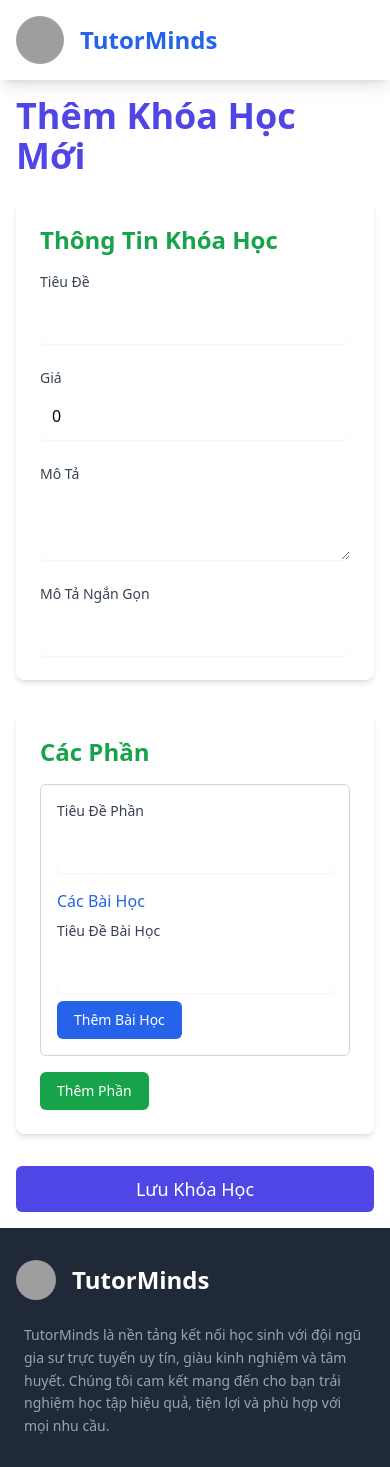
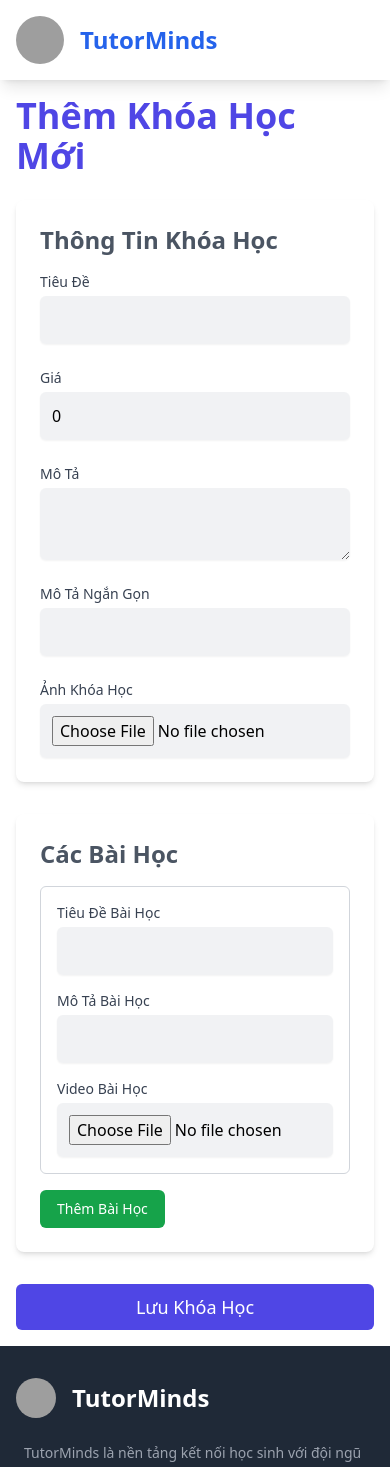
Before and after one commit to phantomthiefkid/EXE201-TutorMinds, a React (Create React App) app: page /addcourse in a window 390 px wide. Shown: the top 1467 px of the page. Built offline with nearby package versions, Linux system fonts and the light colour scheme; no server answers; grey boxes are pictures that could not be loaded.

Commit message:
add lesson upload

```diff
--- a/src/components/CourseManagement/AddCourse.js
+++ b/src/components/CourseManagement/AddCourse.js
@@ -12,7 +12,11 @@ const AddCourse = () => {
     simpleDescription: "",
     tutorId: 0,
     price: 0,
+    img: "", // Thêm field img
+    lessons: []
   });
+
+  const [lessons, setLessons] = useState([{ title: "", description: "", url: "" }]);
 
   useEffect(() => {
     axios.get(`https://fams-management.tech/api/users/${emailToken}`, {
@@ -29,69 +33,98 @@ const AddCourse = () => {
       .catch(error => console.error('Lỗi khi lấy thông tin hồ sơ người dùng:', error));
   }, [token, emailToken]);
 
-
-
-
-
-  const [sections, setSections] = useState([{ title: "", lessons: [{ title: "" }] }]);
-
   const handleCourseChange = (e) => {
     const { name, value } = e.target;
     setCourse({ ...course, [name]: value });
   };
 
-  const handleSectionChange = (index, e) => {
+  const handleLessonChange = (index, e) => {
     const { name, value } = e.target;
-    const newSections = [...sections];
-    newSections[index][name] = value;
-    setSections(newSections);
+    const newLessons = [...lessons];
+    newLessons[index][name] = value;
+    setLessons(newLessons);
   };
 
-  const handleLessonChange = (sectionIndex, lessonIndex, e) => {
-    const { name, value } = e.target;
-    const newSections = [...sections];
-    newSections[sectionIndex].lessons[lessonIndex][name] = value;
-    setSections(newSections);
+  const addLesson = () => {
+    setLessons([...lessons, { title: "", description: "", url: "" }]);
   };
 
-  const addSection = () => {
-    setSections([...sections, { title: "", lessons: [{ title: "" }] }]);
+  const handleCourseImageUpload = async (e) => {
+    const file = e.target.files[0];
+    const formData = new FormData();
+    formData.append("image", file);
+
+    try {
+      const response = await axios.post("https://fams-management.tech/upload", formData, {
+        headers: {
+          'Authorization': `Bearer ${token}`,
+          'Content-Type': 'multipart/form-data'
+        }
+      });
+      setCourse({ ...course, img: response.data.url });
+    } catch (error) {
+      console.error("Error uploading image:", error);
+    }
   };
 
-  const addLesson = (sectionIndex) => {
-    const newSections = [...sections];
-    newSections[sectionIndex].lessons.push({ title: "" });
-    setSections(newSections);
+  const handleLessonVideoUpload = async (index, e) => {
+    const file = e.target.files[0];
+    const formData = new FormData();
+    formData.append("video", file);
+
+    try {
+      const response = await axios.post("https://fams-management.tech/upload", formData, {
+        headers: {
+          'Authorization': `Bearer ${token}`,
+          'Content-Type': 'multipart/form-data'
+        }
+      });
+      const newLessons = [...lessons];
+      newLessons[index].url = response.data.url;
+      setLessons(newLessons);
+    } catch (error) {
+      console.error("Error uploading video:", error);
+    }
   };
 
   const handleSubmit = async (e) => {
     e.preventDefault();
     try {
-      // Dùng template string để tạo URL có các thông tin của course
-      const url = `https://fams-management.tech/course?id=${course.id}&title=${encodeURIComponent(course.title)}&description=${encodeURIComponent(course.description)}&simpleDescription=${encodeURIComponent(course.simpleDescription)}&tutorId=${course.tutorId}&price=${course.price}`;
+      // Tạo URL cho course
+      const url = `https://fams-management.tech/course?id=${course.id}&title=${encodeURIComponent(course.title)}&description=${encodeURIComponent(course.description)}&simpleDescription=${encodeURIComponent(course.simpleDescription)}&tutorId=${course.tutorId}&price=${course.price}&img=${encodeURIComponent(course.img)}`;
 
-      // Gửi request POST với URL được tạo
-      await axios.post(url, {}, {
+      // Gửi request POST để thêm course
+      const courseResponse = await axios.post(url, {}, {
         headers: {
           'Authorization': `Bearer ${token}`
         }
       });
 
-      console.log("Course added successfully!", course);
+      const courseId = courseResponse.data.id;
+
+      // Gửi từng request POST để thêm các lesson
+      for (let lesson of lessons) {
+        await axios.post(`https://fams-management.tech/api/lesson/${courseId}`, [lesson], {
+          headers: {
+            'Authorization': `Bearer ${token}`
+          }
+        });
+      }
+
+      console.log("Course and lessons added successfully!");
       // Redirect to /courselist
       window.location.href = '/courselist';
     } catch (error) {
-      console.error("Error adding course:", error);
+      console.error("Error adding course and lessons:", error);
     }
   };
-
 
   return (
     <div className="container mx-auto p-4 max-w-4xl">
       <h2 className="text-4xl font-bold mb-6 text-indigo-600">Thêm Khóa Học Mới</h2>
       <form onSubmit={handleSubmit} className="space-y-8">
         <div className="bg-white p-6 rounded-lg shadow-md">
-          <h3 className="text-2xl font-semibold mb-4 text-green-600">Thông Tin Khóa Học</h3>
+          <h3 className="text-2xl font-semibold mb-4 text-gray-600">Thông Tin Khóa Học</h3>
           <div className="grid grid-cols-1 gap-6 sm:grid-cols-2">
             <div>
               <label className="block text-sm font-medium text-gray-700">Tiêu Đề</label>
@@ -100,7 +133,7 @@ const AddCourse = () => {
                 name="title"
                 value={course.title}
                 onChange={handleCourseChange}
-                className="mt-1 block w-full p-3 border-gray-300 rounded-md shadow-sm focus:ring-indigo-500 focus:border-indigo-500 sm:text-lg"
+                className="mt-1 block w-full p-3 border-gray-300 rounded-md shadow-sm focus:ring-indigo-500 focus:border-indigo-500 sm:text-lg bg-gray-300 bg-opacity-30"
               />
             </div>
             <div>
@@ -110,7 +143,7 @@ const AddCourse = () => {
                 name="price"
                 value={course.price}
                 onChange={handleCourseChange}
-                className="mt-1 block w-full p-3 border-gray-300 rounded-md shadow-sm focus:ring-indigo-500 focus:border-indigo-500 sm:text-lg"
+                className="mt-1 block w-full p-3 border-gray-300 rounded-md shadow-sm focus:ring-indigo-500 focus:border-indigo-500 sm:text-lg bg-gray-300 bg-opacity-30"
               />
             </div>
             <div className="sm:col-span-2">
@@ -119,7 +152,7 @@ const AddCourse = () => {
                 name="description"
                 value={course.description}
                 onChange={handleCourseChange}
-                className="mt-1 block w-full p-3 border-gray-300 rounded-md shadow-sm focus:ring-indigo-500 focus:border-indigo-500 sm:text-lg"
+                className="mt-1 block w-full p-3 border-gray-300 rounded-md shadow-sm focus:ring-indigo-500 focus:border-indigo-500 sm:text-lg bg-gray-300 bg-opacity-30"
               ></textarea>
             </div>
             <div className="sm:col-span-2">
@@ -129,56 +162,64 @@ const AddCourse = () => {
                 name="simpleDescription"
                 value={course.simpleDescription}
                 onChange={handleCourseChange}
-                className="mt-1 block w-full p-3 border-gray-300 rounded-md shadow-sm focus:ring-indigo-500 focus:border-indigo-500 sm:text-lg"
+                className="mt-1 block w-full p-3 border-gray-300 rounded-md shadow-sm focus:ring-indigo-500 focus:border-indigo-500 sm:text-lg bg-gray-300 bg-opacity-30"
+              />
+            </div>
+            <div className="sm:col-span-2">
+              <label className="block text-sm font-medium text-gray-700">Ảnh Khóa Học</label>
+              <input
+                type="file"
+                name="img"
+                accept="image/*"
+                onChange={handleCourseImageUpload}
+                className="mt-1 block w-full p-3 border-gray-300 rounded-md shadow-sm focus:ring-indigo-500 focus:border-indigo-500 sm:text-lg bg-gray-300 bg-opacity-30"
               />
             </div>
           </div>
         </div>
 
         <div className="bg-white p-6 rounded-lg shadow-md">
-          <h3 className="text-2xl font-semibold mb-4 text-green-600">Các Phần</h3>
-          {sections.map((section, sectionIndex) => (
-            <div key={sectionIndex} className="mt-4 p-4 border border-gray-300 rounded-md">
+          <h3 className="text-2xl font-semibold mb-4 text-gray-600">Các Bài Học</h3>
+          {lessons.map((lesson, index) => (
+            <div key={index} className="mt-4 p-4 border border-gray-300 rounded-md">
               <div>
-                <label className="block text-sm font-medium text-gray-700">Tiêu Đề Phần</label>
-                <input
-                  type="text"
-                  name="title"
-                  value={section.title}
-                  onChange={(e) => handleSectionChange(sectionIndex, e)}
-                  className="mt-1 block w-full p-3 border-gray-300 rounded-md shadow-sm focus:ring-indigo-500 focus:border-indigo-500 sm:text-lg"
-                />
-              </div>
-              <div className="mt-4">
-                <h4 className="text-md font-medium text-blue-600">Các Bài Học</h4>
-                {section.lessons.map((lesson, lessonIndex) => (
-                  <div key={lessonIndex} className="mt-2">
                 <label className="block text-sm font-medium text-gray-700">Tiêu Đề Bài Học</label>
                 <input
                   type="text"
                   name="title"
                   value={lesson.title}
-                      onChange={(e) => handleLessonChange(sectionIndex, lessonIndex, e)}
-                      className="mt-1 block w-full p-3 border-gray-300 rounded-md shadow-sm focus:ring-indigo-500 focus:border-indigo-500 sm:text-lg"
+                  onChange={(e) => handleLessonChange(index, e)}
+                  className="mt-1 block w-full p-3 border-gray-300 rounded-md shadow-sm focus:ring-indigo-500 focus:border-indigo-500 sm:text-lg bg-gray-300 bg-opacity-30"
                 />
               </div>
-                ))}
-                <button
-                  type="button"
-                  onClick={() => addLesson(sectionIndex)}
-                  className="mt-2 inline-flex items-center px-4 py-2 border border-transparent text-sm font-medium rounded-md text-white bg-blue-600 hover:bg-blue-700 focus:outline-none focus:ring-2 focus:ring-offset-2 focus:ring-blue-500"
-                >
-                  Thêm Bài Học
-                </button>
+              <div className="mt-4">
+                <label className="block text-sm font-medium text-gray-700">Mô Tả Bài Học</label>
+                <input
+                  type="text"
+                  name="description"
+                  value={lesson.description}
+                  onChange={(e) => handleLessonChange(index, e)}
+                  className="mt-1 block w-full p-3 border-gray-300 rounded-md shadow-sm focus:ring-indigo-500 focus:border-indigo-500 sm:text-lg bg-gray-300 bg-opacity-30"
+                />
+              </div>
+              <div className="mt-4">
+                <label className="block text-sm font-medium text-gray-700">Video Bài Học</label>
+                <input
+                  type="file"
+                  name="url"
+                  accept="video/*"
+                  onChange={(e) => handleLessonVideoUpload(index, e)}
+                  className="mt-1 block w-full p-3 border-gray-300 rounded-md shadow-sm focus:ring-indigo-500 focus:border-indigo-500 sm:text-lg bg-gray-300 bg-opacity-30"
+                />
               </div>
             </div>
           ))}
           <button
             type="button"
-            onClick={addSection}
+            onClick={addLesson}
             className="mt-4 inline-flex items-center px-4 py-2 border border-transparent text-sm font-medium rounded-md text-white bg-green-600 hover:bg-green-700 focus:outline-none focus:ring-2 focus:ring-offset-2 focus:ring-green-500"
           >
-            Thêm Phần
+            Thêm Bài Học
           </button>
         </div>
 
```
Lines whose indentation alone changed are shown as unchanged.
